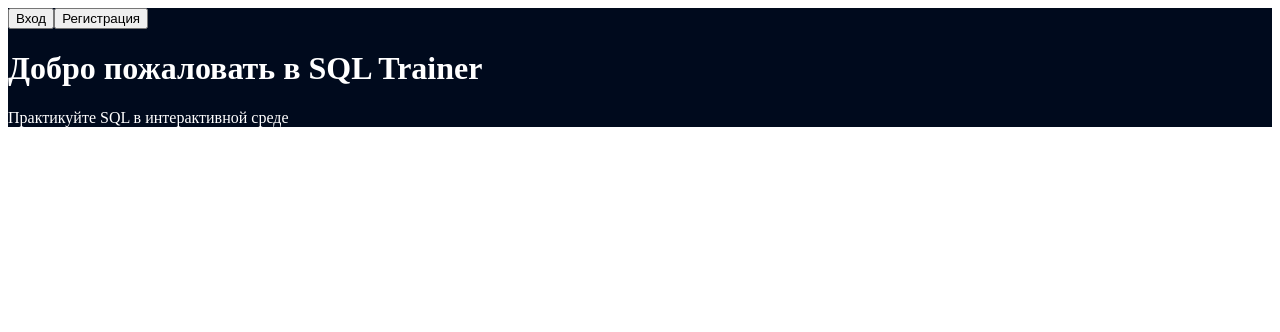
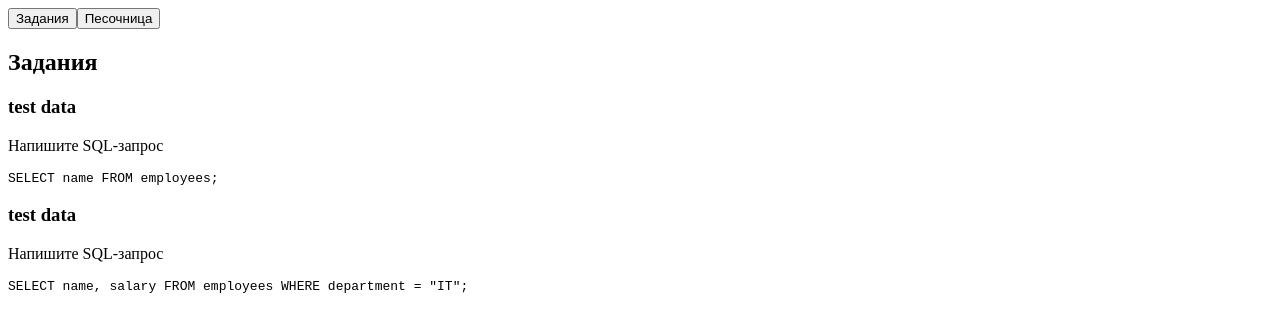
Before and after one commit to imadji/visual-sql-trainer, a Vue app in the folder client/: page /workspace in a window 1280 px wide. Before the commit this address led to /. Shown: the top 332 px of the page. Built offline with nearby package versions, Linux system fonts and the light colour scheme; the HTML template or start-up script is replaced by a standard one.

Commit message:
some fix ui logic

```diff
--- a/client/package.json
+++ b/client/package.json
@@ -26,6 +26,7 @@
     "eslint-plugin-vue": "~10.0.0",
     "jiti": "^2.4.2",
     "npm-run-all2": "^7.0.2",
+    "sass": "^1.86.3",
     "typescript": "~5.8.0",
     "vite": "^6.2.4",
     "vite-plugin-vue-devtools": "^7.7.2",
--- a/client/src/components/AuthModal.vue
+++ b/client/src/components/AuthModal.vue
@@ -1,7 +1,7 @@
 <template>
   <div class="modal-overlay">
     <div class="modal-content">
-      <h2>{{ mode === "login" ? "Вход" : "Регистрация" }}</h2>
+      <h2>{{ props.mode === "login" ? "Вход" : "Регистрация" }}</h2>
       <form>
         <button @click="close">закрыть</button>
         <!-- Кнока закрытия-->
--- /dev/null
+++ b/client/src/components/SandboxView.vue
@@ -0,0 +1,26 @@
+<template>
+  <div class="sandbox">
+    <h2>Песочница</h2>
+    <div class="status">Статус: Готов к работе</div>
+    <div class="editor">
+      <textarea placeholder="Введите запрос..."></textarea>
+    </div>
+    <button @click="executeQuery">Выполнить</button>
+    <div class="results">
+      <h3>Результаты:</h3>
+      <pre>{{ queryResults }}</pre>
+    </div>
+  </div>
+</template>
+
+<script setup>
+import { ref } from "vue";
+
+const queryResults = ref("");
+
+const executeQuery = () => {
+  queryResults.value = "rezultat";
+};
+</script>
+
+<style lang="scss" scoped></style>
--- /dev/null
+++ b/client/src/components/TasksView.vue
@@ -0,0 +1,33 @@
+<template>
+  <div class="tasks">
+    <h2>Задания</h2>
+    <div class="task-list">
+      <div v-for="task in tasks" :key="task.id" class="task">
+        <h3>{{ task.title }}</h3>
+        <p>{{ task.description }}</p>
+        <pre>{{ task.sqlExample }}</pre>
+      </div>
+    </div>
+  </div>
+</template>
+
+<script setup>
+import { ref } from "vue";
+
+const tasks = ref([
+  {
+    id: 1,
+    title: "test data",
+    description: "Напишите SQL-запрос",
+    sqlExample: "SELECT name FROM employees;",
+  },
+  {
+    id: 2,
+    title: "test data",
+    description: "Напишите SQL-запрос",
+    sqlExample: 'SELECT name, salary FROM employees WHERE department = "IT";',
+  },
+]);
+</script>
+
+<style lang="scss" scoped></style>
--- a/client/src/router/index.ts
+++ b/client/src/router/index.ts
@@ -4,7 +4,8 @@ import WorkspaceView from "../views/WorkspaceView.vue";
 
 const routes = [
   { path: "/", component: HomeView },
-  { path: "/workspace", component: WorkspaceView, meta: { requiresAuth: true } },
+  //meta: { requiresAuth: true }
+  { path: "/workspace", component: WorkspaceView },
 ];
 
 const router = createRouter({
--- a/client/src/views/HomeView.vue
+++ b/client/src/views/HomeView.vue
@@ -29,8 +29,8 @@ const hideAuthModal = () => {
 };
 </script>
 
-<style scoped>
-.container{
+<style lang="scss" scoped>
+.container {
   background-color: var(--background-color);
   color: var(--text-color);
 }
--- a/client/src/views/WorkspaceView.vue
+++ b/client/src/views/WorkspaceView.vue
@@ -1,20 +1,25 @@
 <template>
-  <div>
-    <StatusSwitcher />
-    <div v-if="currentView === 'tasks'">
-      <h2>Задания</h2>
-      <p>Дебаг таблицы</p>
+  <div class="workspace">
+    <div class="switcher">
+      <button @click="currentView = 'tasks'" :class="{ active: currentView === 'tasks' }">
+        Задания
+      </button>
+      <button @click="currentView = 'sandbox'" :class="{ active: currentView === 'sandbox' }">
+        Песочница
+      </button>
     </div>
-    <div v-else>
-      <h2>Песочница</h2>
-      <p>Статус: ...</p>
-    </div>
+
+    <TasksView v-if="currentView === 'tasks'" />
+    <SandboxView v-else />
   </div>
 </template>
 
 <script setup>
 import { ref } from "vue";
-import StatusSwitcher from "@/components/StatusSwitcher.vue";
+import TasksView from "@/components/TasksView.vue";
+import SandboxView from "@/components/SandboxView.vue";
 
 const currentView = ref("tasks");
 </script>
+
+<style lang="scss" scoped></style>
```
Also changed, not shown: 1 other file (tests, documents, lock files or other folders).
